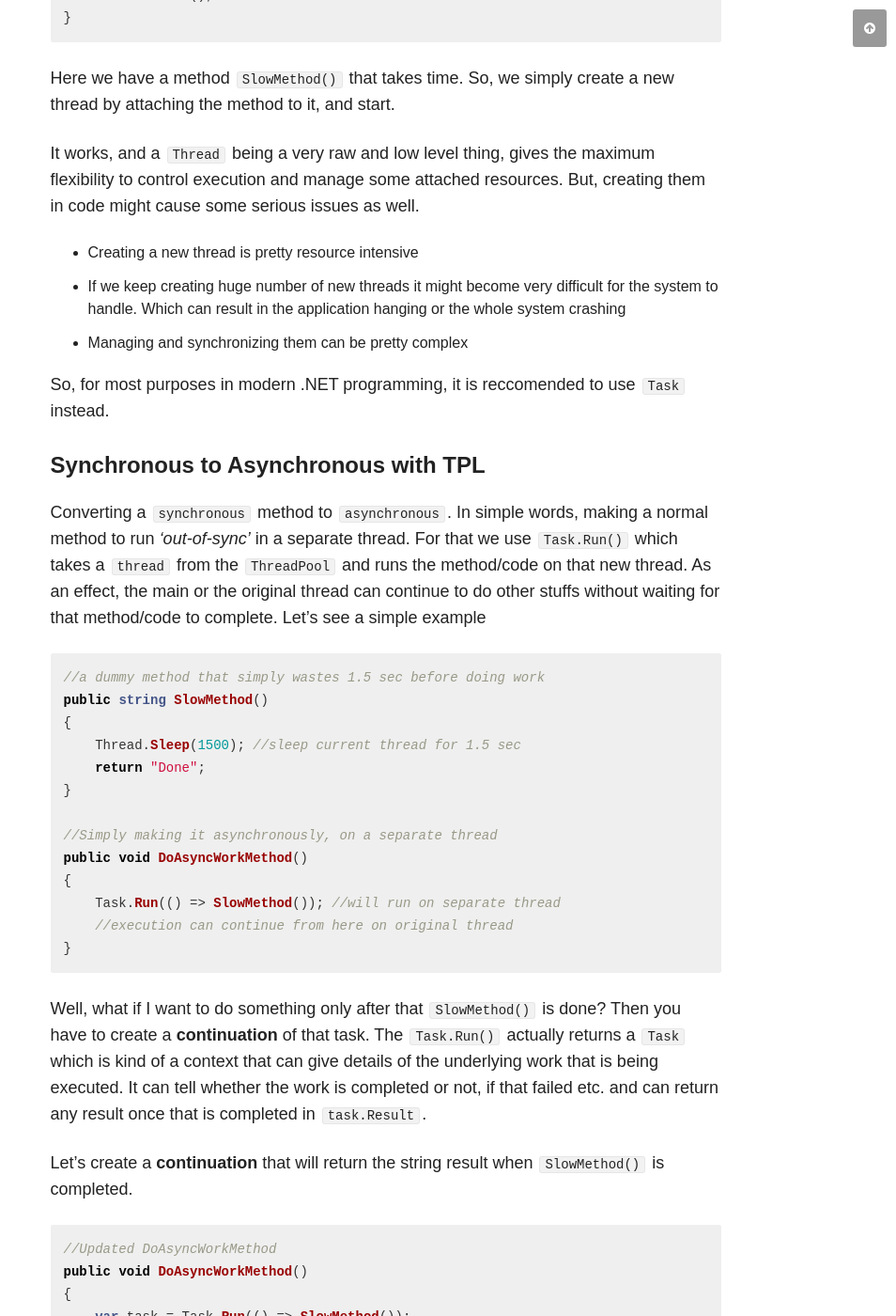
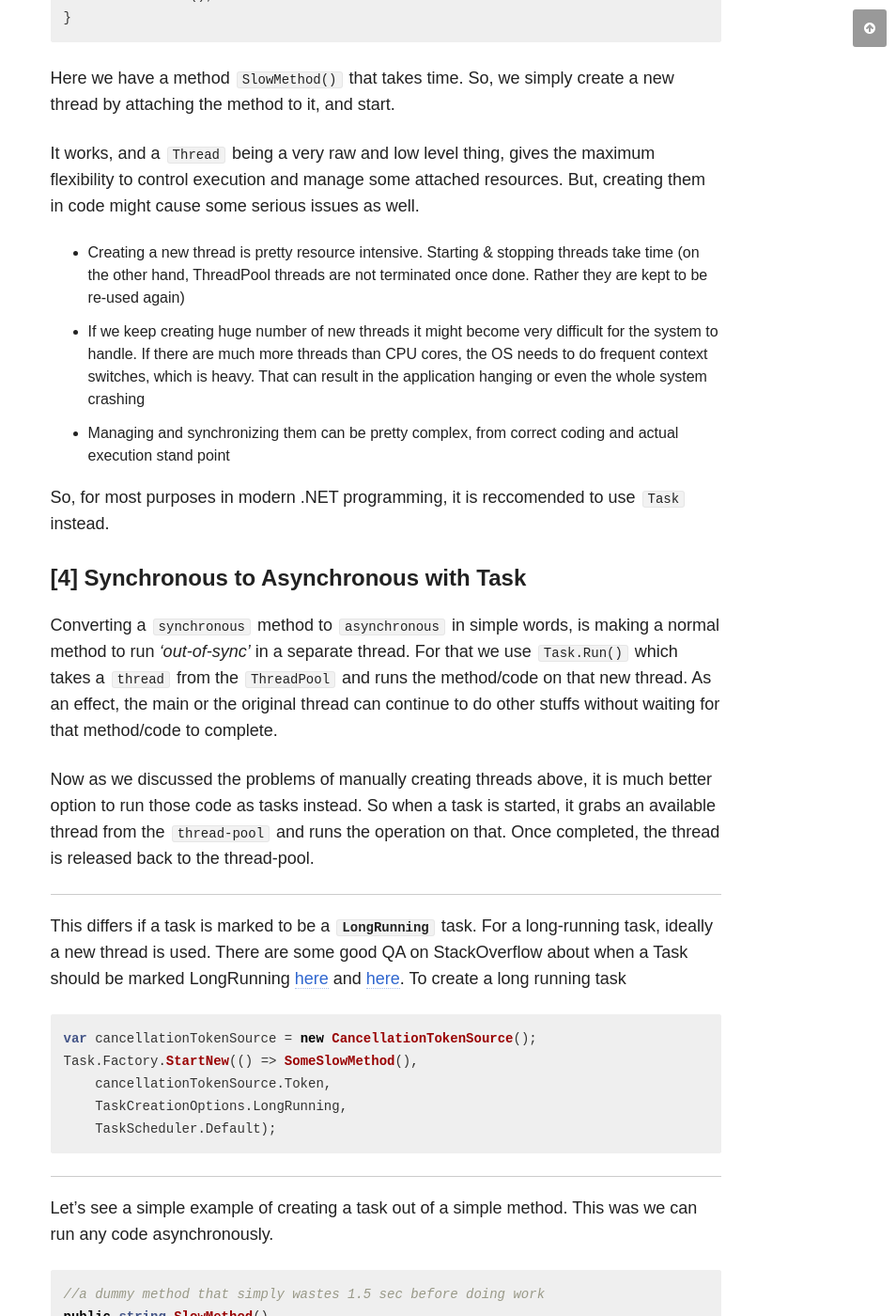
Before and after one commit to chakrabar/chakrabar.github.io, a Jekyll site: the page built from _posts/notes/2018-02-18-asynchronous-programming-in-dotnet.md, in a window 1280 px wide and 1400 px high, scrolled down 1858 px. Shown: the whole window at 94% size, without its empty margins (326-1280 px from the left). Built offline with Jekyll 4.4.1, drawn with Linux system fonts in a browser that asks for light colours; nearby versions of some CDN libraries; comment, search, counter and statistics services are not loaded; some of the changed text lies outside the part shown.

Commit message:
Threads are tricky

````diff
--- a/_posts/notes/2018-02-18-asynchronous-programming-in-dotnet.md
+++ b/_posts/notes/2018-02-18-asynchronous-programming-in-dotnet.md
@@ -53,15 +55,33 @@
 
 It works, and a `Thread` being a very raw and low level thing, gives the maximum flexibility to control execution and manage some attached resources. But, creating them in code might cause some serious issues as well.
 
-* Creating a new thread is pretty resource intensive
-* If we keep creating huge number of new threads it might become very difficult for the system to handle. Which can result in the application hanging or the whole system crashing
-* Managing and synchronizing them can be pretty complex
+* Creating a new thread is pretty resource intensive. Starting & stopping threads take time (on the other hand, ThreadPool threads are not terminated once done. Rather they are kept to be re-used again)
+* If we keep creating huge number of new threads it might become very difficult for the system to handle. If there are much more threads than CPU cores, the OS needs to do frequent context switches, which is heavy. That can result in the application hanging or even the whole system crashing
+* Managing and synchronizing them can be pretty complex, from correct coding and actual execution stand point
 
 So, for most purposes in modern .NET programming, it is reccomended to use `Task` instead.
 
-#### Synchronous to Asynchronous with TPL
+#### [4] Synchronous to Asynchronous with Task
 
-Converting a `synchronous` method to `asynchronous`. In simple words, making a normal method to run _'out-of-sync'_ in a separate thread. For that we use `Task.Run()` which takes a `thread` from the `ThreadPool` and runs the method/code on that new thread. As an effect, the main or the original thread can continue to do other stuffs without waiting for that method/code to complete. Let's see a simple example
+Converting a `synchronous` method to `asynchronous` in simple words, is making a normal method to run _'out-of-sync'_ in a separate thread. For that we use `Task.Run()` which takes a `thread` from the `ThreadPool` and runs the method/code on that new thread. As an effect, the main or the original thread can continue to do other stuffs without waiting for that method/code to complete.
+
+Now as we discussed the problems of manually creating threads above, it is much better option to run those code as tasks instead. So when a task is started, it grabs an available thread from the `thread-pool` and runs the operation on that. Once completed, the thread is released back to the thread-pool.
+
+----
+
+This differs if a task is marked to be a **`LongRunning`** task. For a long-running task, ideally a new thread is used. There are some good QA on StackOverflow about when a Task should be marked LongRunning [here](https://stackoverflow.com/questions/37607911/when-to-use-taskcreationoptions-longrunning) and [here](https://stackoverflow.com/questions/25833054/what-does-long-running-tasks-mean). To create a long running task
+
+```cs
+var cancellationTokenSource = new CancellationTokenSource();
+Task.Factory.StartNew(() => SomeSlowMethod(),
+    cancellationTokenSource.Token,
+    TaskCreationOptions.LongRunning,
+    TaskScheduler.Default);
+```
+
+----
+
+Let's see a simple example of creating a task out of a simple method. This was we can run any code asynchronously.
 
 ```cs
 //a dummy method that simply wastes 1.5 sec before doing work
@@ -79,6 +99,18 @@
 }
 ```
 
+#### [5] Starting new Task choices
+
+Now that we are mostly convinced that we want to use Tasks to do stuffs asynchronously, we are again presented with multiple options on how to start a new Task. There are basically 3 options
+
+1. new Task(Action).Start();
+2. Task.Factory.StartNew(Action);
+3. Task.Run(Action);
+
+They all seem to do pretty much the same thing! Which one to use?
+
+#### [6] Task continuation
+
 Well, what if I want to do something only after that `SlowMethod()` is done? Then you have to create a **continuation** of that task. The `Task.Run()` actually returns a `Task` which is kind of a context that can give details of the underlying work that is being executed. It can tell whether the work is completed or not, if that failed etc. and can return any result once that is completed in `task.Result`.
 
 Let's create a **continuation** that will return the string result when `SlowMethod()` is completed.
@@ -95,7 +127,7 @@
 }
 ```
 
-**Note:** Using `task.Result` directly makes the process synchronous, that the current thread waits for the task to complete.
+**Note:** Using `task.Result` directly after starting a task makes the process synchronous, that the current thread waits for the task to complete.
 {: .notice--warning}
 
 ```cs
@@ -109,7 +141,7 @@
 }
 ```
 
-#### Handling exception in asynchronous
+#### [7] Handling exception in Task
 
 How do we handle `Exception` in methods that do asynchronous work? Do we simply wrap them in `try-catch` to handle them? Well, that doesn't work.
 
@@ -183,9 +215,14 @@
 
 In the `DoAsyncWork_5()` example we use a `task.Wait()` call. This actually halts the current thread and waits for the task to complete. Just like above (sample) code, if we do a `Wait()` immediately after running a task, that'll basically behave as a synchronous work. Ideally, you'll do other stuffs before waiting for the task. Also, if the task throws exception, that can be cauth on the `Wait()`. To wait for multiple tasks to complete, use `WaitAll(tasks)`.
 
-#### [7] Tasks, threads and context
+#### [8] Tasks, threads and context
 
-When a new task is run, it is managed and synchronized by the CLR.
+Task is an abstraction that, most of the times, uses some thread to run the operation asynchronously. So when we are working with Tasks, multiple threads are involed, though we do not generate them on our own. Let's look at a sample code from above and see how threads are involved here.
+
+When a new task is run, it is managed and synchronized by the CLR. The new task (generally) runs on a `ThreadPool` thread. And even the continuation task is assigned to another thread from the thread pool. So, in the following code, 3 threads would get involved.
+
+**Note:** One can use the `Thread.CurrentThread.ManagedThreadId` to see the CLR thread ID of the currently executing code.
+{: .notice--info}
 
 ```cs
 public void DoAsyncWork_3()
@@ -200,6 +237,75 @@
         else
             Console.WriteLine("Completed successfully!");
     });
-    //thread #1 continues
+    //thread #1 continues asynchronously
 }
 ```
+
+There is a way to request execute the continuation task on the captured context of the initial task. That means, CLR will try to run them on the same thread. This might be useful in some UI-thread scenarios.
+
+```cs
+public void DoAsyncWork_6()
+{
+    //the original thread #1
+    var task = Task.Run(() => SlowBuggyMethod()); //future thread #2
+    task.ConfigureAwait(true) //try continuation on captured context
+        .GetAwaiter()
+        .OnCompleted(() =>
+        {
+            //continue on thread #2
+            if (task.IsFaulted)
+                Console.WriteLine("Exception: " + task.Exception.Message);
+            else
+                Console.WriteLine("Final Thread: " + Thread.CurrentThread.ManagedThreadId);
+        });
+    //thread #1 continues asynchronously
+}
+```
+
+#### [9] Cancellation of Tasks
+
+To be able to cancel a task, we need to start a task with a cancellation token. Then cancellation can be requested on the token source later.
+
+**Note:** Just requesting a calcellation does not guarantee and immediate calcellation of the task, or even any response at all. It is up to the underlying task code to periodically check for cancellation request and respond accordingly.
+{: .notice--warning}
+
+```cs
+private void CancellableWork(CancellationToken cancellationToken)
+{
+    for (int i = 0; i < 10; i++)
+    {
+        Thread.Sleep(1000);
+        //check cancellation request and act
+        cancellationToken.ThrowIfCancellationRequested();
+        Console.WriteLine($"Iteration # {i + 1} completed");
+    }
+}
+public Task CancellableTask(CancellationToken ct)
+{
+    return Task.Factory.StartNew(() => CancellableWork(ct), ct);
+}
+
+//Calling method
+CancellationTokenSource source = new CancellationTokenSource();
+var task = new CancellableTask(source.Token);
+
+Console.WriteLine("Press C to cancel");
+char ch = Console.ReadKey().KeyChar;
+if (ch == 'c' || ch == 'C')
+{
+    source.Cancel();
+}
+
+try
+{
+    task.Wait();
+}
+catch (AggregateException ae)
+{
+    //handle exception
+}
+```
+
+See the [Basic task cancellation demo in C#](/notes/task-cancellation/) post for a complete runnable code demo of a simple `Console` application that runs a slow process asynchronously, and gives the user an option to cancel the operation.
+
+In a later post, we'll look at the new and cool `async-await` constructs.
````
Also changed, not shown: other parts of _posts/notes/2018-02-18-asynchronous-programming-in-dotnet.md (+3 -1 lines), _posts/notes/2018-02-19-task-cancellation.md (added, +107 -0 lines).
